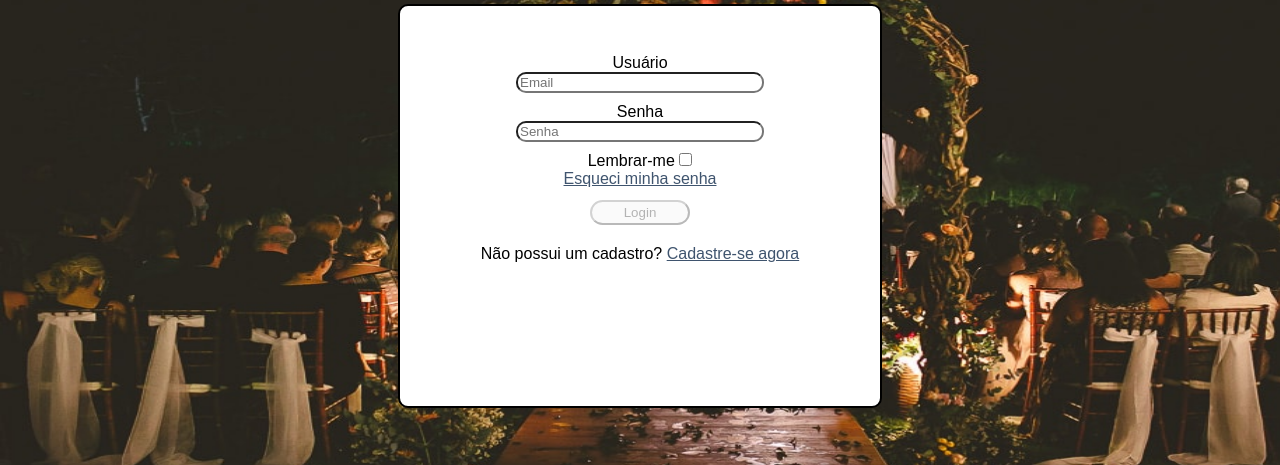
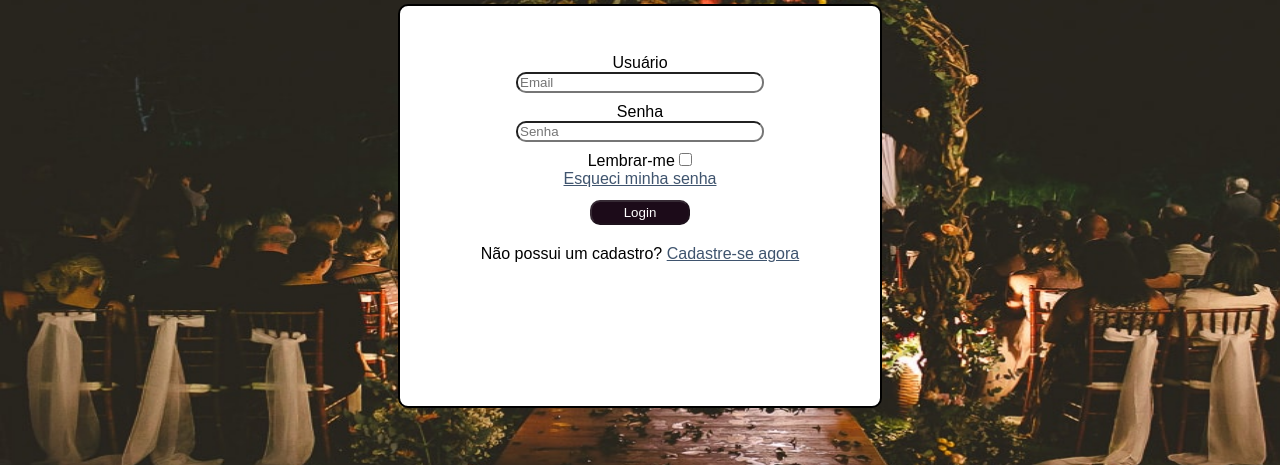
Before and after one commit to MarcosBrendonDePaula/Trabalho_GPS, a PHP site: page /login2.html in a window 1280 px wide. Shown: the part 164-629 px from the top of the page. Run offline with PHP 8.4, Linux system fonts and the light colour scheme; some web fonts are replaced.

Commit message:
Update stylelogin2.css

```diff
--- a/Index/stylelogin2.css
+++ b/Index/stylelogin2.css
@@ -123,5 +123,7 @@ nav{
 #btnlog{
 	width:100px;
 	height:25px;
-	border-radius: 20px;
+      border-radius: 10px;
+      background-color:#1c0b19;
+      color:white;
 }
```
